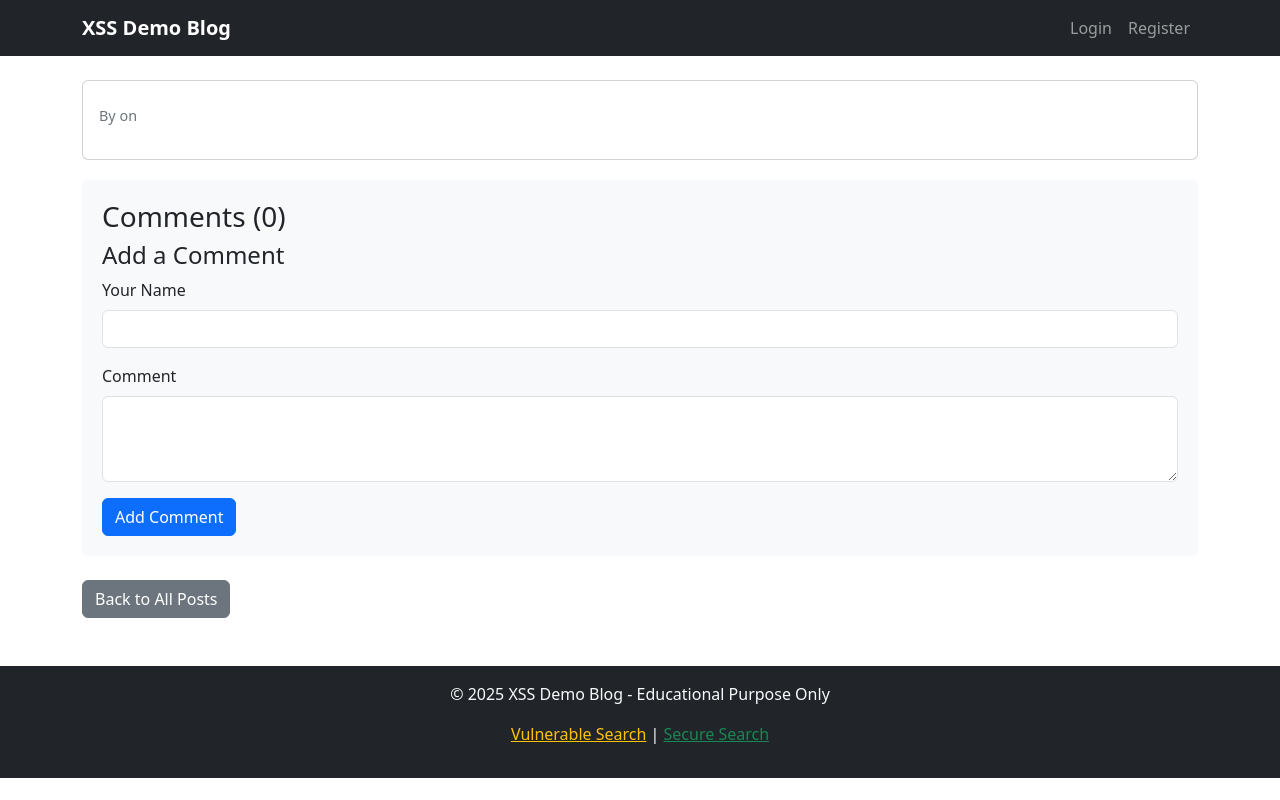
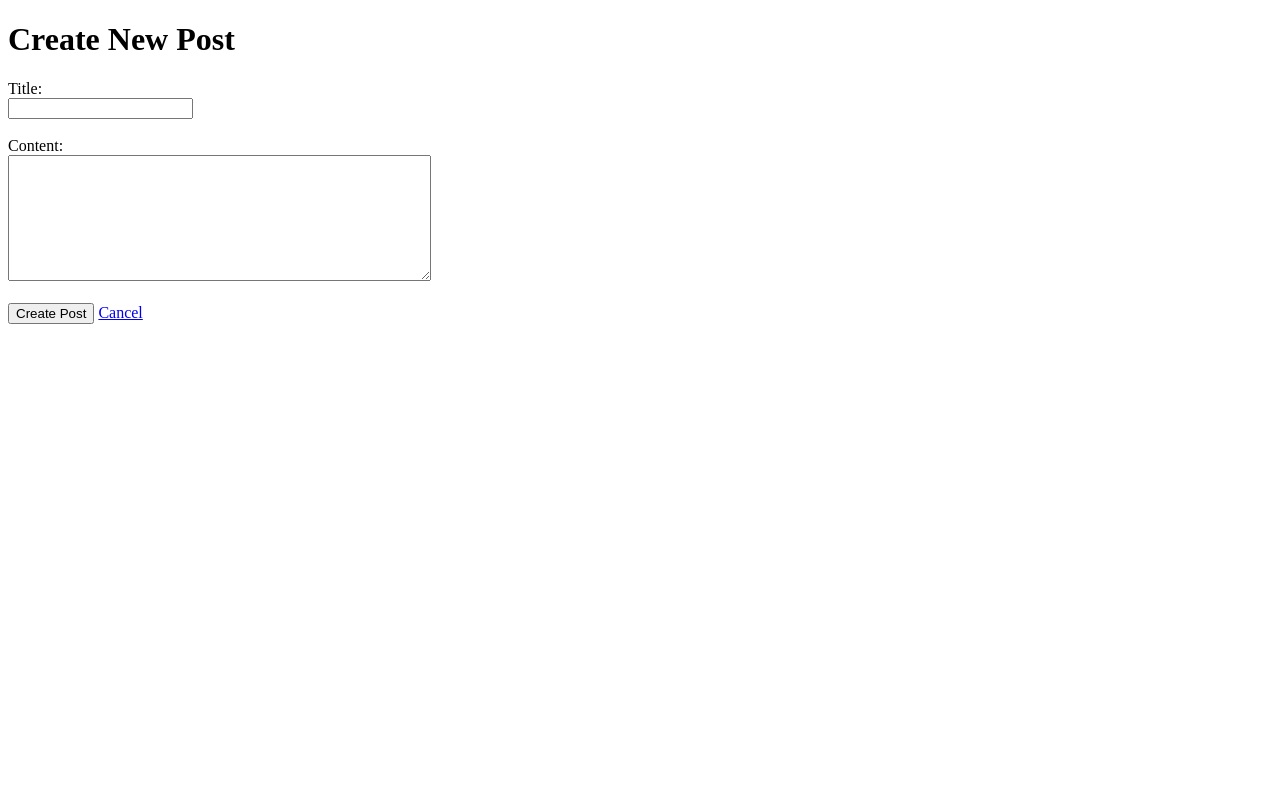
Before and after one commit to orjanry/ikt222-g25h, a Flask app: template templates/create_post.html in a window 1280 px wide. Run offline with Flask 3, Linux system fonts and the light colour scheme; the template is opened without the code that fills it, so the values that code supplies are empty; some libraries are stand-ins or nearby versions.

Commit message:
New changes

```diff
--- a/templates/create_post.html
+++ b/templates/create_post.html
@@ -1,48 +1,21 @@
-{% extends "base.html" %}
-
-{% block content %}
-<div class="row">
-    <div class="col-md-12">
-        <article class="card">
-            <div class="card-body">
-                <h1 class="card-title">{{ post.title }}</h1>
-                <p class="post-meta">By {{ post.username }} on {{ post.created_at }}</p>
-                <div class="card-text">
-                    {{ post.content|replace('\n', '<br>')|safe }}
-                </div>
-            </div>
-        </article>
-
-        <div class="comment-section">
-            <h3>Comments ({{ comments|length }})</h3>
-
-            {% if comments %}
-                {% for comment in comments %}
-                    <div class="comment">
-                        <strong>{{ comment.author_name }}</strong>
-                        <small class="text-muted">- {{ comment.created_at }}</small>
-                        <p>{{ comment.content }}</p>
-                    </div>
-                {% endfor %}
-            {% endif %}
-
-            <h4>Add a Comment</h4>
-            <form method="POST" action="{{ url_for('add_comment', post_id=post.id) }}">
-                <div class="mb-3">
-                    <label for="author_name" class="form-label">Your Name</label>
-                    <input type="text" class="form-control" id="author_name" name="author_name" required>
-                </div>
-                <div class="mb-3">
-                    <label for="content" class="form-label">Comment</label>
-                    <textarea class="form-control" id="content" name="content" rows="3" required></textarea>
-                </div>
-                <button type="submit" class="btn btn-primary">Add Comment</button>
-            </form>
+<!DOCTYPE html>
+<html>
+<head>
+    <title>Create Post</title>
+</head>
+<body>
+    <h1>Create New Post</h1>
+    <form method="POST">
+        <div>
+            <label for="title">Title:</label><br>
+            <input type="text" id="title" name="title" required><br><br>
         </div>
-
-        <div class="mt-4">
-            <a href="{{ url_for('index') }}" class="btn btn-secondary">Back to All Posts</a>
+        <div>
+            <label for="content">Content:</label><br>
+            <textarea id="content" name="content" rows="8" cols="50" required></textarea><br><br>
         </div>
-    </div>
-</div>
-{% endblock %}
+        <button type="submit">Create Post</button>
+        <a href="/">Cancel</a>
+    </form>
+</body>
+</html>
```
Also changed, not shown: blog.db.
